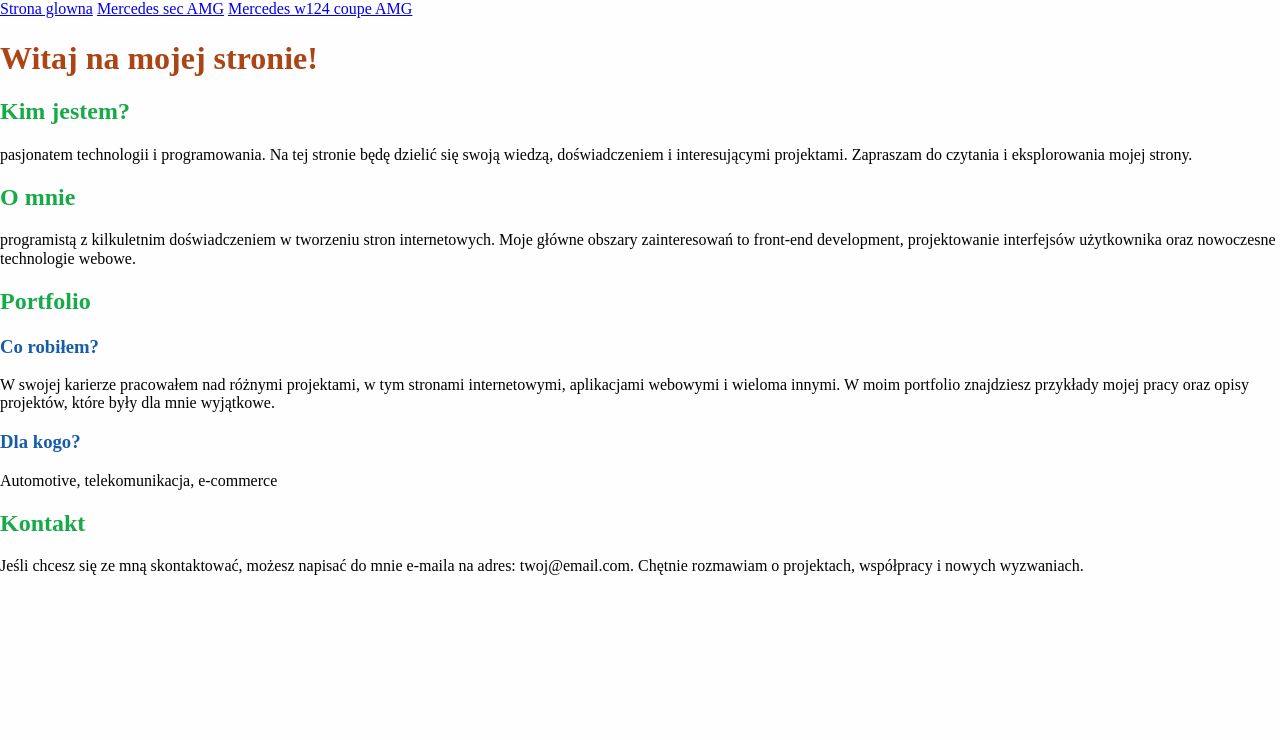
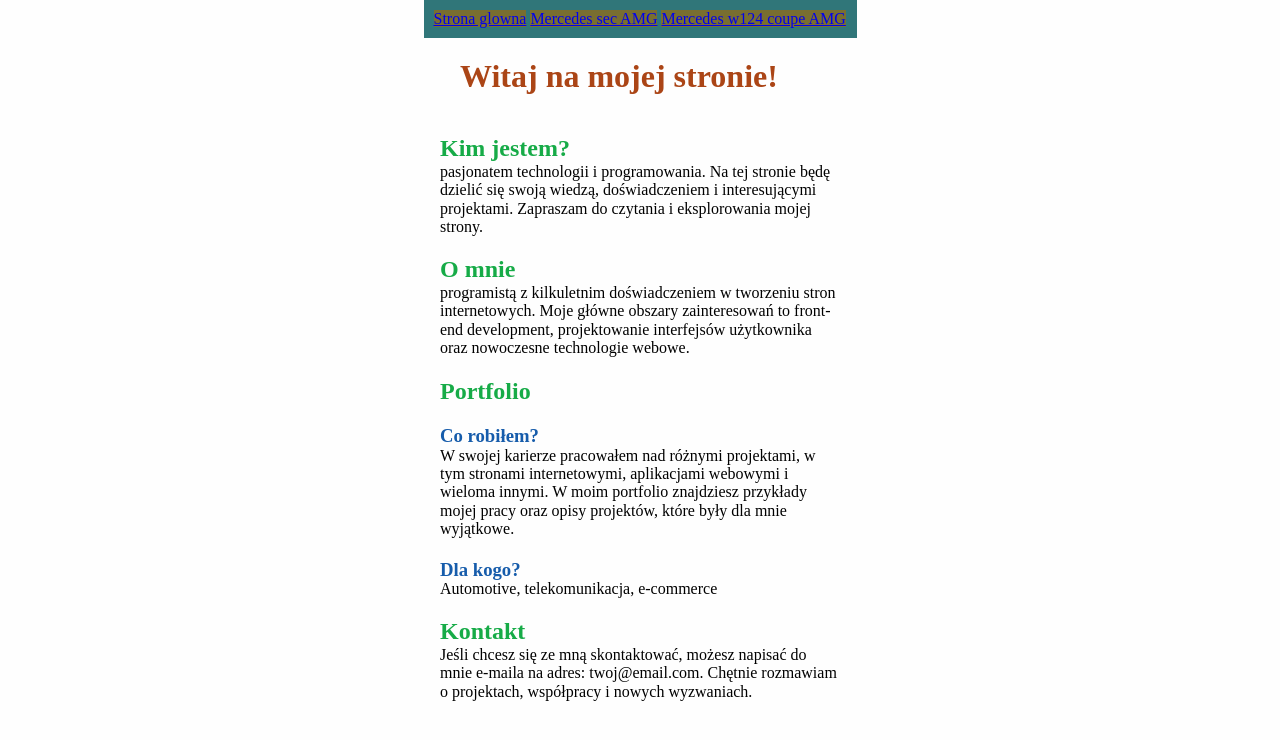
Before and after one commit to rafalceglinski/homepage, a plain HTML site: page index.html in a window 1280 px wide. Drawn offline with Linux system fonts and the light colour scheme.

Commit message:
I centred elements.

```diff
--- a/style.css
+++ b/style.css
@@ -8,80 +8,110 @@ html {
 
 body {
     background-color: #fefefe; /* Tutaj wpisz wybrany kolor tła */
+
+}
+
+.picture {
+    display: block;
+    max-width: 800px;
+    margin: 0 auto;
+    padding: 10px;
 }
 
 .navigation {
-
+    max-width: 433px; /* Maksymalna szerokość kontenera */
+    margin: 0 auto; /* Automatyczne wyśrodkowanie kontenera */
+    padding: 10px;
+    background-color: #307679; /* Tutaj wpisz wybrany kolor tła */
 }
 
 .navigation__link {
-
-}
-
-.header {
-
+    background-color: #796e30; /* Tutaj wpisz wybrany kolor tła */
 }
 
 .main-header {
-
+    max-width: 400px;
+    margin: 0 auto;
+    padding: 20px;
 }
 
 .main-header {
+    max-width: 400px;
+    margin: 0 auto;
     color: #ab4516;
 }
 
+.profile {
+    max-width: 400px;
+    margin: 0 auto;
+}
+
 .profile__header {
+    max-width: 400px;
+    margin: 0 auto;
+    color: #16ab47;
+    padding-top: 20px;
+}
+
+.profile__about-me {
+    max-width: 400px;
+    margin: 0 auto;
+}
+
+.profile__about-myself {
+    max-width: 400px;
+    margin: 0 auto;
+}
+
+.profile__text {
+    max-width: 400px;
+    margin: 0 auto;
+}
+
+.portfolio {
+    max-width: 400px;
+    margin: 0 auto;
+}
+
+.portfolio__header--h2 {
+    max-width: 400px;
+    margin: 0 auto;
+    color: #16ab47;
+    padding-top: 20px;
+}
+
+.portfolio__article {
+    max-width: 400px;
+    margin: 0 auto;
+}
+
+.portfolio__header--h3 {
+    max-width: 400px;
+    margin: 0 auto;
+    color: #165cab;
+    padding-top: 20px;
+}
+
+
+.portfolio__text {
+    max-width: 400px;
+    margin: 0 auto;
+}
+
+.footer {
+    max-width: 400px;
+    margin: 0 auto;
+    padding-top: 20px;
+    padding-bottom: 20px;
+}
+
+.footer__header {
+    max-width: 400px;
+    margin: 0 auto;
     color: #16ab47;
 }
 
-.portfolio__header--h2 {
-    color: #16ab47;
+.footer__text {
+    max-width: 400px;
+    margin: 0 auto;
 }
-
-.portfolio__header--h3 {
-    color: #165cab;
-}
-
-.footer__header {
-    color: #16ab47;
-}
-
-.profile {
-
-}
-
-.profile__about-me {
-
-}
-
-.profile__text {
-
-}
-
-.profile__about-myself {
-
-}
-
-.portfolio {
-
-}
-
-.portfolio__article {
-
-}
-
-.portfolio__text {
-
-}
-
-.footer {
-
-}
-
-.footer__header {
-
-}
-
-.footer__text {
-
-}
```
